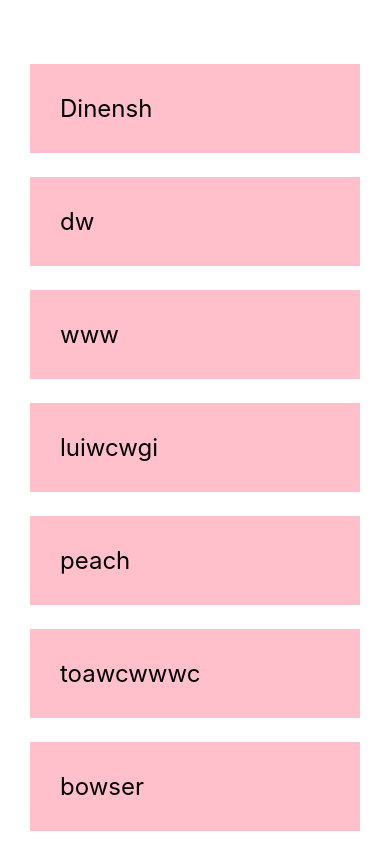
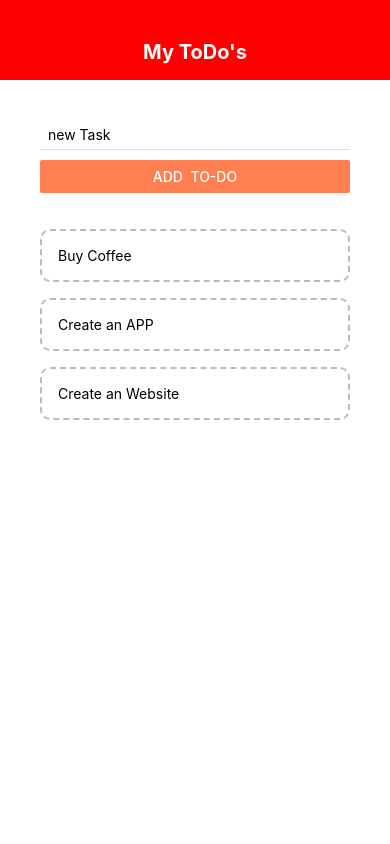
Before and after one commit to dinesh-develops/react-native-tutorial, a React Native app: screen / in a window 390 px wide. Built offline with nearby package versions, Linux system fonts and the light colour scheme.

Commit message:
To Do application

```diff
--- a/App.js
+++ b/App.js
@@ -1,61 +1,60 @@
-import React, { useState } from 'react';
-import { StyleSheet, TouchableOpacity, Text, View, FlatList } from 'react-native';
+import React,{ useState } from "react";
+import { StyleSheet,Text,View,FlatList } from "react-native";
+import Header from './Components/Header';
+import TodoItem from './Components/TodoItem';
+import AddTodo from './Components/AddTodo';
 
-export default function App() {
-  const [people, setPeople] = useState([
-    { name: 'Dinensh', id: '1' },
-    { name: 'dw', id: '2' },
-    { name: 'www', id: '3' },
-    { name: 'luiwcwgi', id: '4' },
-    { name: 'peach', id: '5' },
-    { name: 'toawcwwwc', id: '6' },
-    { name: 'bowser', id: '7' },
-    { name: 'cwwvw', id: '8' },
-    { name: 'yoshi', id: '9' },
-    { name: 'mavwwwvrio', id: '10' },
-    { name: 'luigi', id: '11' },
-    { name: 'peac wwch', id: '12' },
-    { name: 'toawwwccd', id: '13' },
-    { name: 'bowser', id: '14' },
-  ]);
-  const pressHandler=(id)=>{
-    console.log("remove"+id+people.name);
-    console.log(people)
-    setPeople((prevPeople)=>{
-      return prevPeople.filter(person=>person.id !=id)
+const App = () => {
+  const[todo,setTodos]=useState([
+    {text:"Buy Coffee",key:1},
+    {text:"Create an APP",key:2},
+    {text:"Create an Website",key:3},
+  ])
+  const[globalKey,setGlobalKey]=useState(0)
+  const pressHandler=(key)=>{
+    globalKey===0 ? setGlobalKey(1):setGlobalKey(globalKey-1)
+    setTodos((prevToDos)=>{
+      return prevToDos.filter(toDo=>toDo.key!=key)
     })
   }
-
+  const submitHandler=(text)=>{
+    globalKey===0 ? setGlobalKey(1):setGlobalKey(globalKey+1)
+    setTodos((prevToDos)=>{
+      return [
+        {text:text,key:globalKey},
+        ...prevToDos
+      ];
+    })
+  }
   return (
     <View style={styles.container}>
-
-      <FlatList
-        keyExtractor={(item) => item.id}
-        data={people}
-        renderItem={({ item }) => (
-          <TouchableOpacity onPress={()=>pressHandler(item.id)}>
-            <Text style={styles.item}>{item.name}</Text>
-          </TouchableOpacity>
-        )}
-      />
-
+      {/* Header */}
+      <Header />
+      <View style={styles.content}>
+        {/* Form */}
+        <AddTodo submitHandler={submitHandler} />
+        <View style={styles.list}>
+          <FlatList
+            data={todo}
+            renderItem={({item})=>(
+              <TodoItem item={item} pressHandler={pressHandler}/>
+            )}
+          />
+        </View>
+      </View>
     </View>
-  );
+  )
 }
-
-const styles = StyleSheet.create({
+const styles=StyleSheet.create({
   container: {
     flex: 1,
-    paddingTop: 40,
-    paddingHorizontal: 20,
     backgroundColor: '#fff',
   },
-  item: {
-    flex: 1,
-    marginHorizontal: 10,
-    marginTop: 24,
-    padding: 30,
-    backgroundColor: 'pink',
-    fontSize: 24,
+  content: {
+    padding: 40,
   },
-});
+  list: {
+    marginTop: 20,
+  },
+})
+export default App
--- /dev/null
+++ b/Components/AddTodo.js
@@ -0,0 +1,40 @@
+import React,{ useState } from "react";
+import { StyleSheet,Button,Text,TextInput,View,FlatList, TouchableOpacity } from "react-native";
+const AddTodo = ({submitHandler}) => {
+    const[text,setText]=useState('')
+    const changeHandler=(val)=>{
+        setText(val)
+    }
+    const pressHandler = () => {
+        if(text){
+            submitHandler(text);
+            setText('');
+        }
+    }
+    return (
+        <View>
+            <TextInput
+            style={styles.input}
+            placeholder='new Task'
+            onChangeText={changeHandler}
+            value={text}
+            />
+            <Button
+                title="ADD  TO-DO"
+                onPress={() => pressHandler(text)}
+                color='coral'
+            />
+        </View>
+    )
+}
+const styles=StyleSheet.create({
+    input:{
+        marginBottom:10,
+        paddingHorizontal:8,
+        paddingVertical:6,
+        borderBottomWidth:1,
+        borderBottomColor:'#ddd'
+    }
+})
+
+export default AddTodo
--- /dev/null
+++ b/Components/Header.js
@@ -0,0 +1,23 @@
+import React,{ useState } from "react";
+import { StyleSheet,Text,View,FlatList } from "react-native";
+const Header = () => {
+    return (
+        <View style={styles.header}>
+            <Text style={styles.title}>My ToDo's</Text>
+        </View>
+    )
+}
+const styles=StyleSheet.create({
+    header:{
+        height:80,
+        paddingTop:40,
+        backgroundColor:'red'
+    },
+    title:{
+        textAlign:'center',
+        color:'#fff',
+        fontSize:20,
+        fontWeight:'bold'
+    }
+})
+export default Header
--- /dev/null
+++ b/Components/TodoItem.js
@@ -0,0 +1,21 @@
+import React,{ useState } from "react";
+import { StyleSheet,Text,View,FlatList, TouchableOpacity } from "react-native";
+const TodoItem = ({item,pressHandler}) => {
+    return (
+       <TouchableOpacity onPress={()=>pressHandler(item.key)} >
+           <Text style={styles.item}>{item.text}</Text>
+        </TouchableOpacity>
+    )
+}
+const styles=StyleSheet.create({
+    item:{
+        padding:16,
+        borderColor:"#bbb",
+        borderWidth:2,
+        borderStyle:'dashed',
+        marginTop:16,
+        borderRadius:10
+    }
+})
+
+export default TodoItem
```
